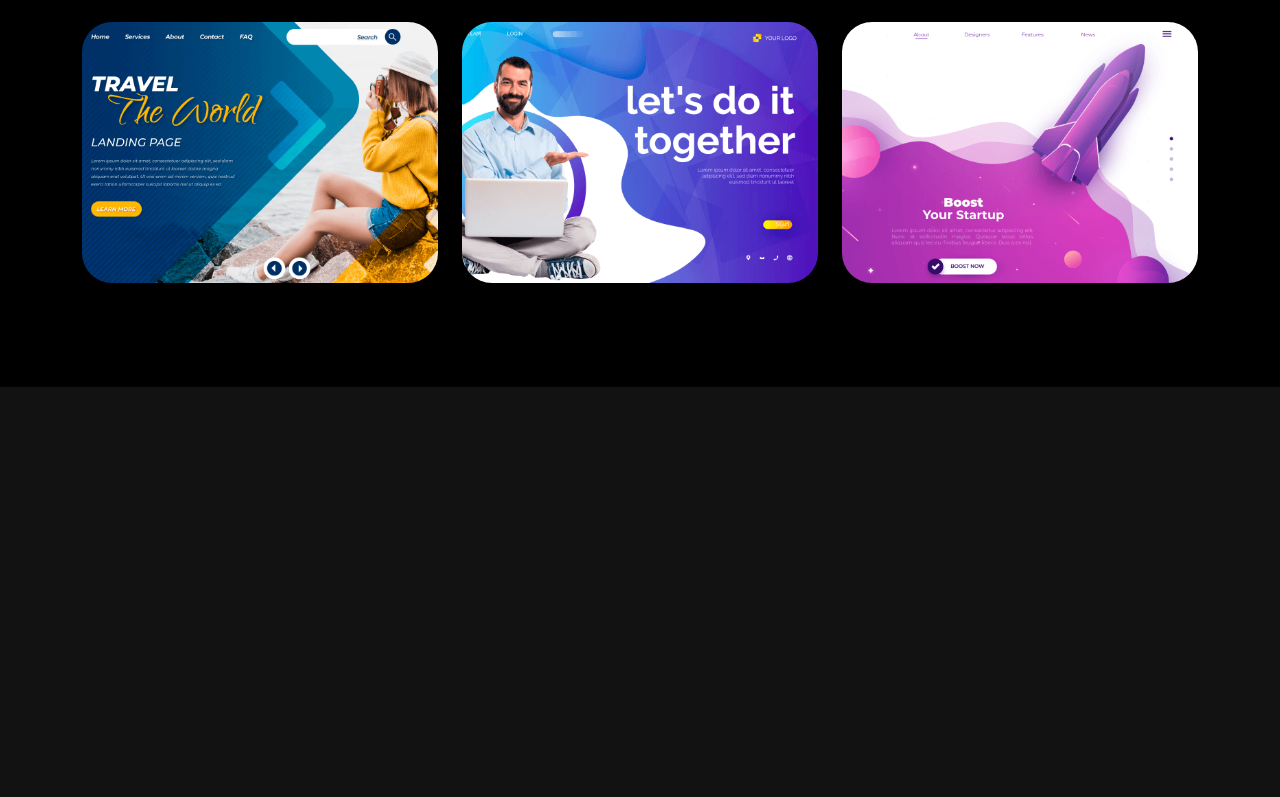
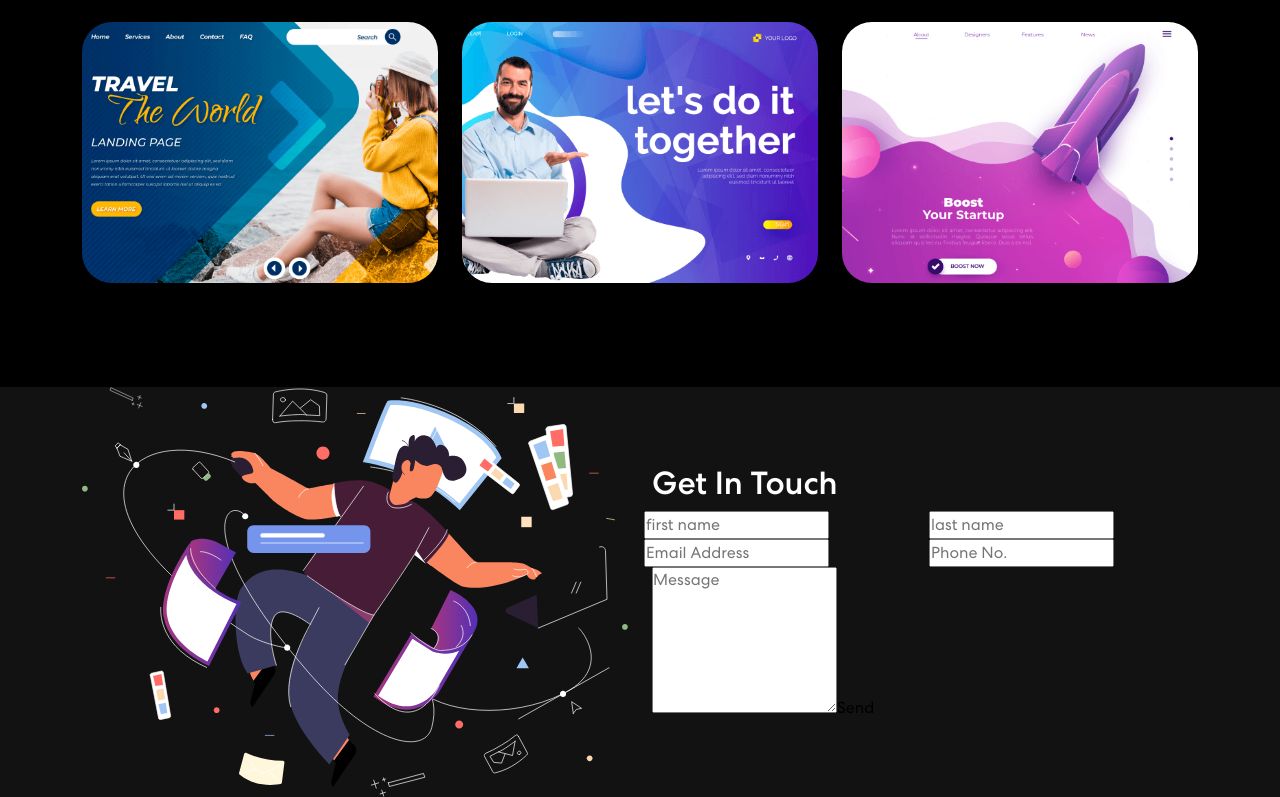
Before and after one commit to tamimhasan19702/React-portfolio, a React (Create React App) app: page / in a window 1280 px wide. Shown: the part 1853-2650 px from the top of the page. Before the commit the page ends 2240 px from the top, so only its background shows below. Built offline with nearby package versions, Linux system fonts and the light colour scheme.

Commit message:
contact page rerender

```diff
--- a/src/App.js
+++ b/src/App.js
@@ -4,7 +4,7 @@
 import { Banner } from './components/Banner/Banner';
 import { Skills } from './components/Skills/Skills';
 import { Projects } from './components/Projects/Projects';
-// import { Contact } from './components/Contact/Contact';
+import { Contact } from './components/Contact/Contact';
 
 
 const App = () => {
@@ -14,12 +14,9 @@
       <Banner />
       <Skills/>
       <Projects />
-      {/* <Contact/> */}
+      <Contact/>
     </div>
   )
 }
 
 export default App
-
-
-// test comment
--- a/src/components/Contact/Contact.js
+++ b/src/components/Contact/Contact.js
@@ -1,76 +1,76 @@
-// import { useState } from 'react';
-// import { Container, Col,Row } from 'react-bootstrap';
-// import contactImg from '../../assets/img/contact-img.svg';
+import { useState } from 'react';
+import { Container, Col,Row } from 'react-bootstrap';
+import contactImg from '../../assets/img/contact-img.svg';
 
-// export const Contact = () => {
+export const Contact = () => {
 
-//     const formInitialDetails = {
-//         firstName: '',
-//         lastName: '',
-//         email: '',
-//         phone: '',
-//         message: '',
-//     }
+    const formInitialDetails = {
+        firstName: '',
+        lastName: '',
+        email: '',
+        phone: '',
+        message: '',
+    }
 
-//     const [formDetails,setFormDetails] = useState(formInitialDetails);
-//     const [buttonText,setButtonText] = useState('Send');
-//     const [status,setStatus] = useState ({});
+    const [formDetails,setFormDetails] = useState(formInitialDetails);
+    const [buttonText,setButtonText] = useState('Send');
+    const [status,setStatus] = useState ({});
 
-//     const onFormUpdate = (category,value) => {
-//         setFormDetails({
-//             ...formDetails,
-//             [category]: value
-//         })
-//     }
+    const onFormUpdate = (category,value) => {
+        setFormDetails({
+            ...formDetails,
+            [category]: value
+        })
+    }
 
-//     return(
-//         <section className='contact' id='connect'>
-//              <Container>
-//                 <Row className="align-items-center">
-//                   <Col md={6}>
-//                   <img src={contactImg} alt="Contact Us" />
-//                   </Col>
+    return(
+        <section className='contact' id='connect'>
+             <Container>
+                <Row className="align-items-center">
+                  <Col md={6}>
+                  <img src={contactImg} alt="Contact Us" />
+                  </Col>
 
-//                   <Col md={6}>
-//                   <h2>Get In Touch</h2>
-//                   <form>
-//                     <Row>
+                  <Col md={6}>
+                  <h2>Get In Touch</h2>
+                  <form>
+                    <Row>
 
-//                         <Col sm={6} className="px-1">
-//                         <input type="text" value={formDetails.firstName} placeholder="first name" onChange={(e) => onFormUpdate('firstName',e.target.value)}
-//                         />
-//                         </Col>
+                        <Col sm={6} className="px-1">
+                        <input type="text" value={formDetails.firstName} placeholder="first name" onChange={(e) => onFormUpdate('firstName',e.target.value)}
+                        />
+                        </Col>
 
-//                         <Col sm={6} className="px-1">
-//                         <input type="text" value={formDetails.lastName} placeholder="last name" onChange={(e) => onFormUpdate('lastName',e.target.value)}
-//                         />
-//                         </Col>
+                        <Col sm={6} className="px-1">
+                        <input type="text" value={formDetails.lastName} placeholder="last name" onChange={(e) => onFormUpdate('lastName',e.target.value)}
+                        />
+                        </Col>
 
-//                         <Col sm={6} className="px-1">
-//                         <input type="email" value={formDetails.email} placeholder="Email Address" onChange={(e) => onFormUpdate('email',e.target.value)}
-//                         />
-//                         </Col>
+                        <Col sm={6} className="px-1">
+                        <input type="email" value={formDetails.email} placeholder="Email Address" onChange={(e) => onFormUpdate('email',e.target.value)}
+                        />
+                        </Col>
 
-//                         <Col sm={6} className="px-1">
-//                         <input type="tel" value={formDetails.phone} placeholder="Phone No." onChange={(e) => onFormUpdate('phone',e.target.value)}
-//                         />
-//                         </Col>
+                        <Col sm={6} className="px-1">
+                        <input type="tel" value={formDetails.phone} placeholder="Phone No." onChange={(e) => onFormUpdate('phone',e.target.value)}
+                        />
+                        </Col>
 
-//                         <Col>
-//                         <textarea rows="6" value={formDetails.message} placeholder="Message" onChange={(e) => onFormUpdate('message',e.target.value)}/>
-//                         <button type='submit'><span>{buttonText}</span></button>
-//                         </Col>
-//                       {
-//                         status.message &&
-//                         <col>
-//                         <p className={status.success === false ? "danger" : "success"}>{status.message}</p>
-//                         </col>
-//                       }
-//                     </Row>
-//                   </form>
-//                   </Col>
-//                 </Row>
-//              </Container>
-//         </section>
-//     )
-// }
+                        <Col>
+                        <textarea rows="6" value={formDetails.message} placeholder="Message" onChange={(e) => onFormUpdate('message',e.target.value)}/>
+                        <button type='submit'><span>{buttonText}</span></button>
+                        </Col>
+                      {
+                        status.message &&
+                        <col>
+                        <p className={status.success === false ? "danger" : "success"}>{status.message}</p>
+                        </col>
+                      }
+                    </Row>
+                  </form>
+                  </Col>
+                </Row>
+             </Container>
+        </section>
+    )
+}
```
